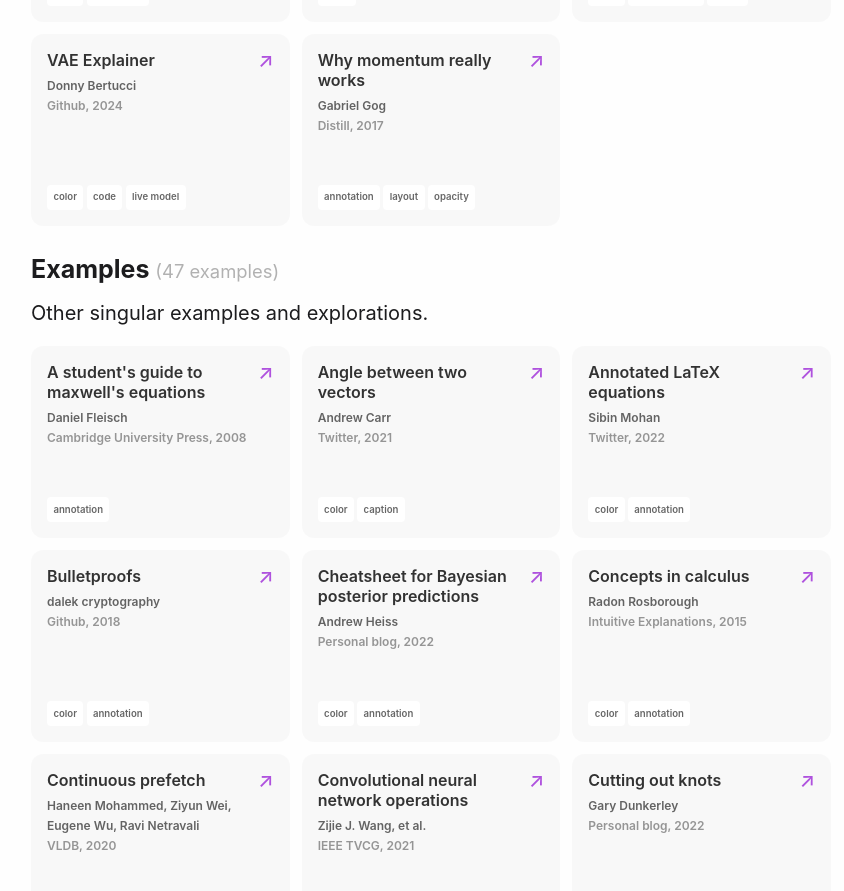
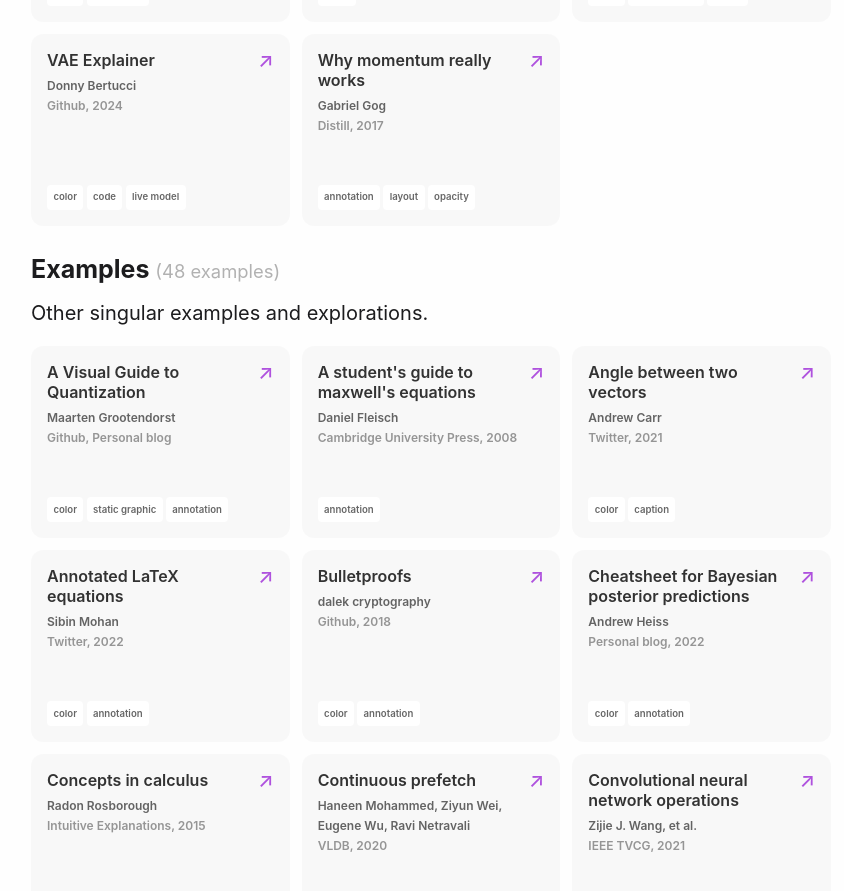
Before and after one commit to fredhohman/awesome-mathematical-notation-design, a Jekyll site: the page built from index.md, in a window 1280 px wide and 900 px high, scrolled down 2368 px. Shown: the top 891 px of the window, without its empty margins (209-1053 px from the left). Built offline with Jekyll 4.4.1, drawn with Linux system fonts in a browser that asks for light colours.

Commit message:
fix: #31 visual optimization

```diff
--- a/_data/examples.yaml
+++ b/_data/examples.yaml
@@ -659,3 +659,14 @@
     - color
     - code
     - live model
+
+- title: "A Visual Guide to Quantization"
+  author: Maarten Grootendorst
+  publication: Github
+  year: Personal blog
+  link: https://newsletter.maartengrootendorst.com/p/a-visual-guide-to-quantization
+  type: example
+  tags:
+    - color
+    - static graphic
+    - annotation
```
